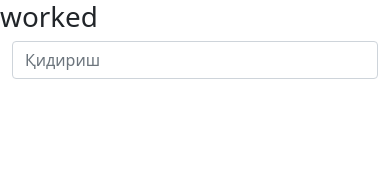
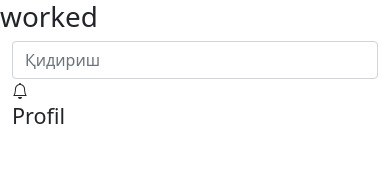
Before and after one commit to Saidmurodjon/touchId-ui, a React (Create React App) app: page / in a window 390 px wide. Shown: the top 187 px of the page. Built offline with nearby package versions, Linux system fonts and the light colour scheme.

Commit message:
be better

```diff
--- a/public/index.html
+++ b/public/index.html
@@ -24,6 +24,10 @@
       work correctly both with client-side routing and a non-root public URL.
       Learn how to configure a non-root public URL by running `npm run build`.
     -->
+    <link
+      rel="stylesheet"
+      href="https://cdn.jsdelivr.net/npm/bootstrap-icons@1.8.3/font/bootstrap-icons.css"
+    />
     <title>React App</title>
   </head>
   <body>
--- a/src/components/navbar/Navbar.js
+++ b/src/components/navbar/Navbar.js
@@ -1,5 +1,4 @@
 import React from "react";
-
 export default function Navbar() {
   return (
     <>
@@ -15,7 +14,10 @@ export default function Navbar() {
             </form>
           </div>
           <div className="col-md-4">
-          <i class="bi bi-bell"></i>
+            <i className="bi bi-bell"></i>
+          </div>
+          <div className="col-md-3">
+            <h4>Profil</h4>
           </div>
         </div>
       </div>
--- a/src/index.js
+++ b/src/index.js
@@ -4,6 +4,8 @@ import "./index.css";
 import App from "./App";
 import { BrowserRouter as Router} from "react-router-dom";
 import 'bootstrap/dist/css/bootstrap.min.css';
+
+
 const root = ReactDOM.createRoot(document.getElementById("root"));
 root.render(
   <Router>
```
